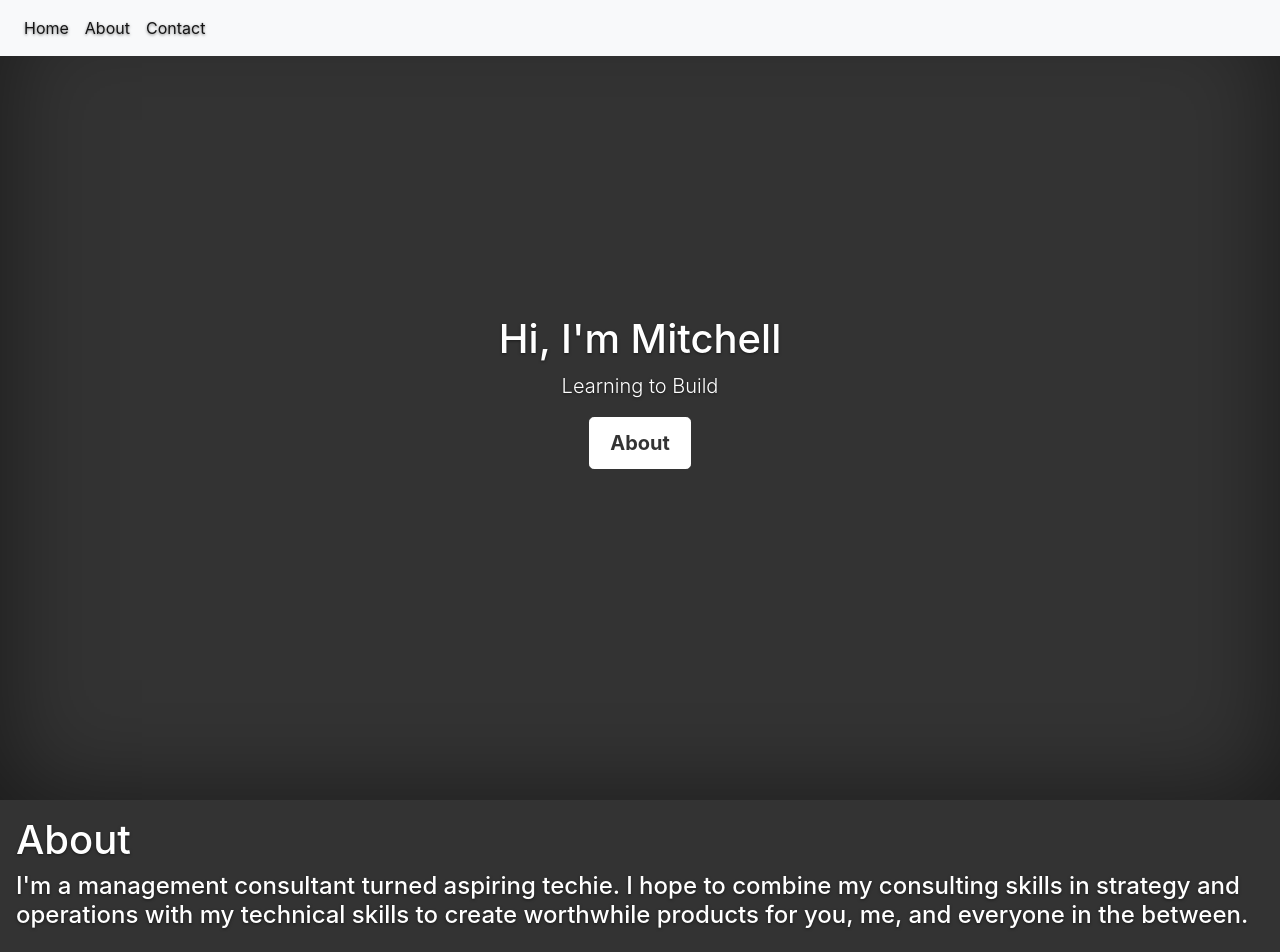
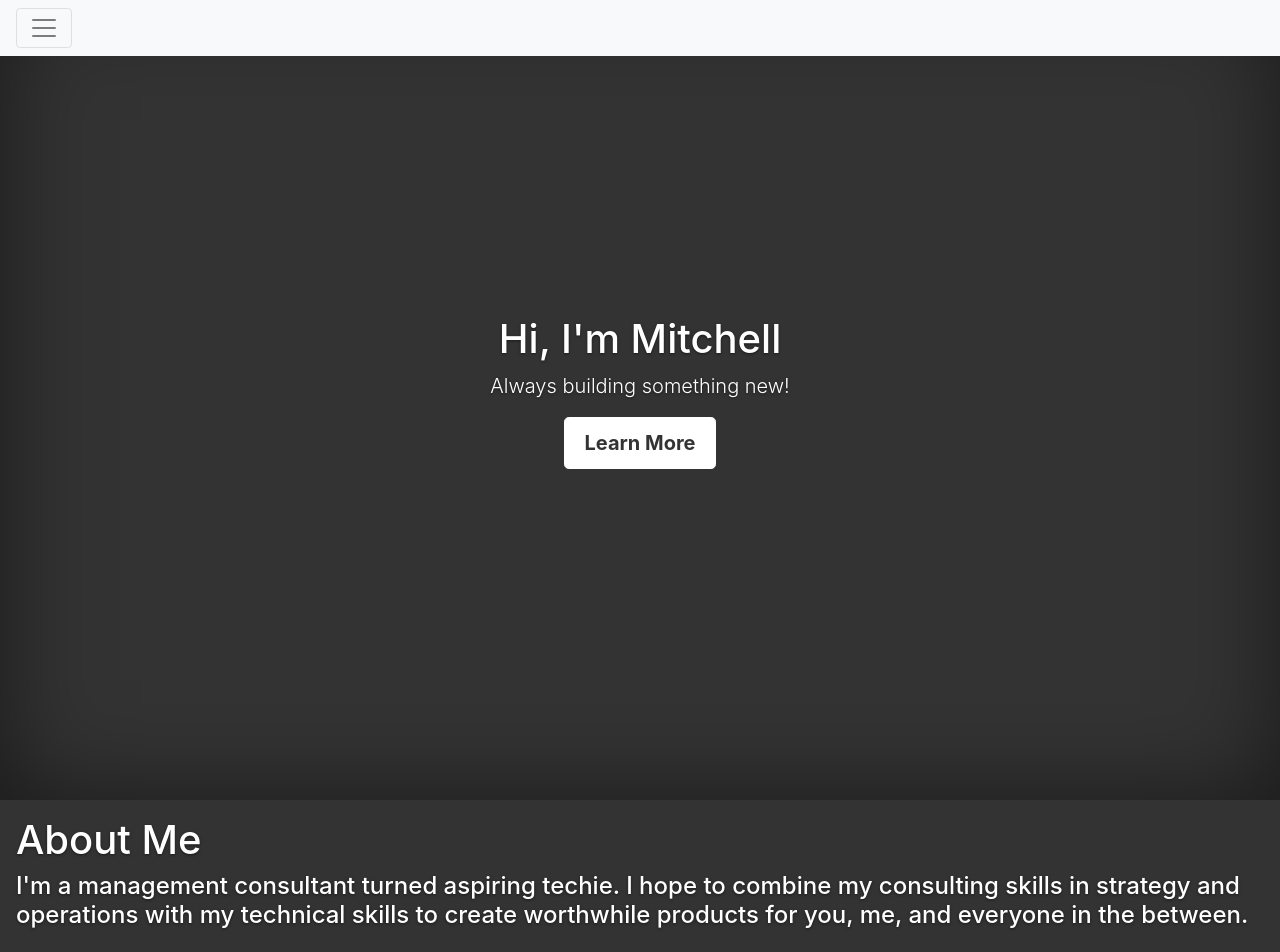
Before and after one commit to sayasene/sayasene.github.io, a plain HTML site: page index.html in a window 1280 px wide. Shown: the top 952 px of the page. Drawn offline with nearby package versions, Linux system fonts and the light colour scheme.

Commit message:
updated navbar to always toggle style, added resume

```diff
--- a/index.html
+++ b/index.html
@@ -23,13 +23,15 @@
       <script src="https://oss.maxcdn.com/respond/1.4.2/respond.min.js"></script>
     <![endif]-->
   </head>
+  <!--To-do: Scroll on navbar click, link to perfect positions, images/icons-->
   <body>
     <!--Navigation bar-->
-    <nav class="navbar fixed-top navbar-expand-lg navbar-light bg-light">
+    <div class="container">
+    <nav class="navbar fixed-top navbar-light bg-light">
       <button class="navbar-toggler" type="button" data-toggle="collapse" data-target="#navbarTogglerDemo01" aria-controls="navbarTogglerDemo01" aria-expanded="false" aria-label="Toggle navigation">
         <span class="navbar-toggler-icon"></span>
       </button>
-      <div class="collapse navbar-collapse" id="navbarTogglerDemo01">
+      <div class="collapse navbar-collapse text-left" id="navbarTogglerDemo01">
         <ul class="navbar-nav mr-auto mt-2 mt-lg-0">
           <li class="nav-item active">
             <a class="nav-link" href="#landing">Home <span class="sr-only">(current)</span></a>
@@ -43,9 +45,8 @@
         </ul>
       </div>
     </nav>
+    </div>
     <!--Title/Landing Page-->
-    <body>
-
       <div class="site-wrapper">
 
         <div class="site-wrapper-inner">
@@ -53,9 +54,9 @@
           <div class="cover-container">
             <div class="inner cover">
               <h1 class="cover-heading" id="landing">Hi, I'm Mitchell</h1>
-              <p class="lead">Learning to Build</p>
+              <p class="lead">Always building something new!</p>
               <p class="lead">
-                <a href="#about" class="btn btn-lg btn-default">About</a>
+                <a href="#about" class="btn btn-lg btn-default">Learn More</a>
               </p>
             </div>
 
@@ -67,17 +68,17 @@
 
     <!--About-->
     <div class="text-left w-100 p-3 h-100 d-inline-block">
-    <h1 id="about">About</h1>
+    <h1 id="about">About Me</h1>
     <h4>I'm a management consultant turned aspiring techie. I hope to combine my consulting skills in strategy and operations with my technical skills to create worthwhile products for you, me, and everyone in the between.</h4>
     <br>
 
-    <a href="/Users/mitchellsayasene/Documents/MS_Resume_Mar2021.pdf" download=MS_Resume>
+    <a href="/Users/mitchellsayasene/desktop/website_dev/MS_Resume_Mar2021.pdf" download=MS_Resume>
     <button type="button" class="btn btn-outline-light d-flex align-items-center">Download my resume</button>
     </a>
     </div>
     <!--Contact-->
     <div class="text-left w-100 p-3 h-50 d-inline-block">
-    <h1 id="contact">Contact</h1>
+    <h1 id="contact">Let's connect!</h1>
     <a href="mailto:mitchellsayasene@gmail.com"><i class="far fa-paper-plane fa-3x"></i></a>
     <span style="padding-right:15px"></span>
     <a href="https://www.linkedin.com/in/mitchellsayasene/"><i class="fab fa-linkedin fa-3x"></i></a>
```
